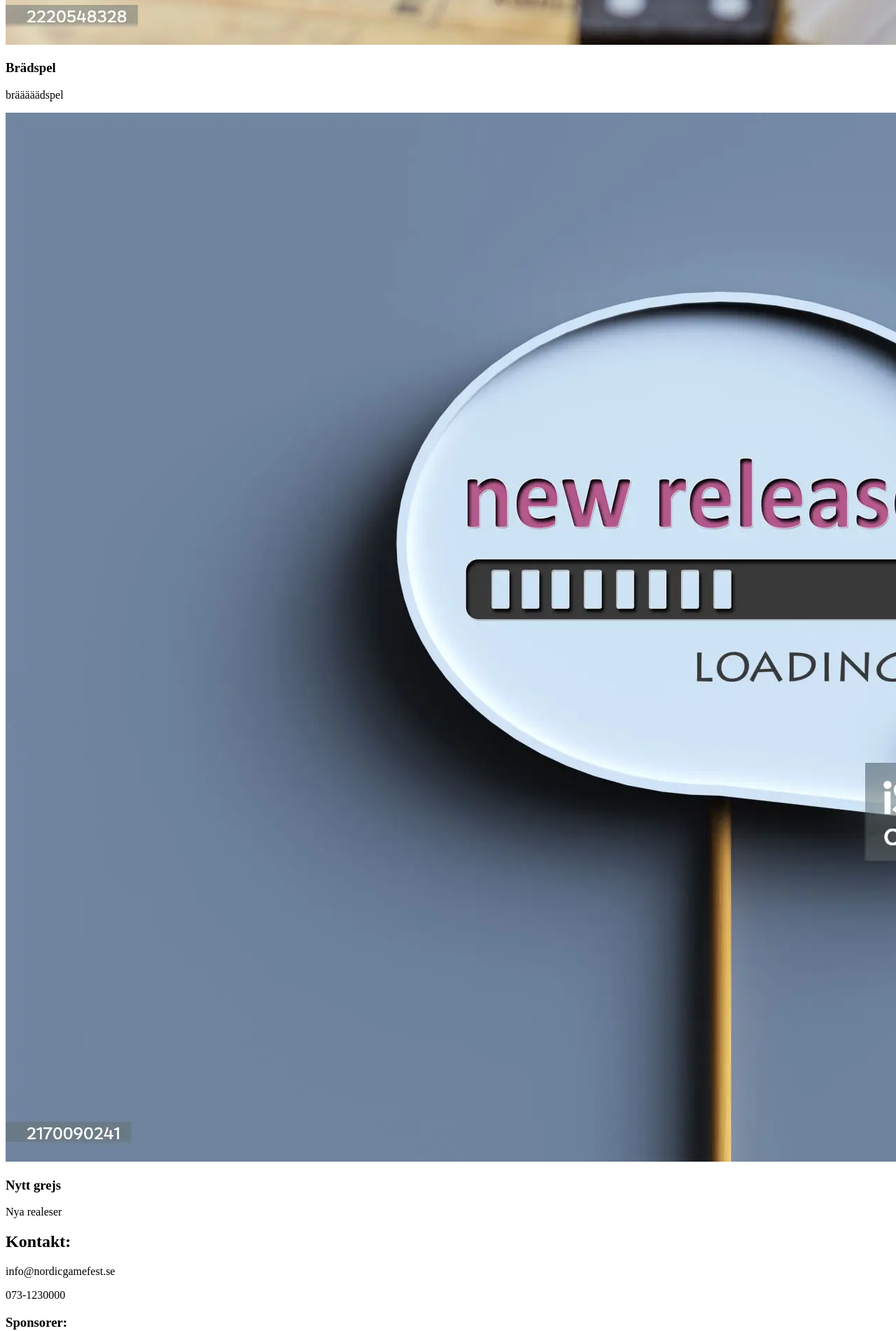
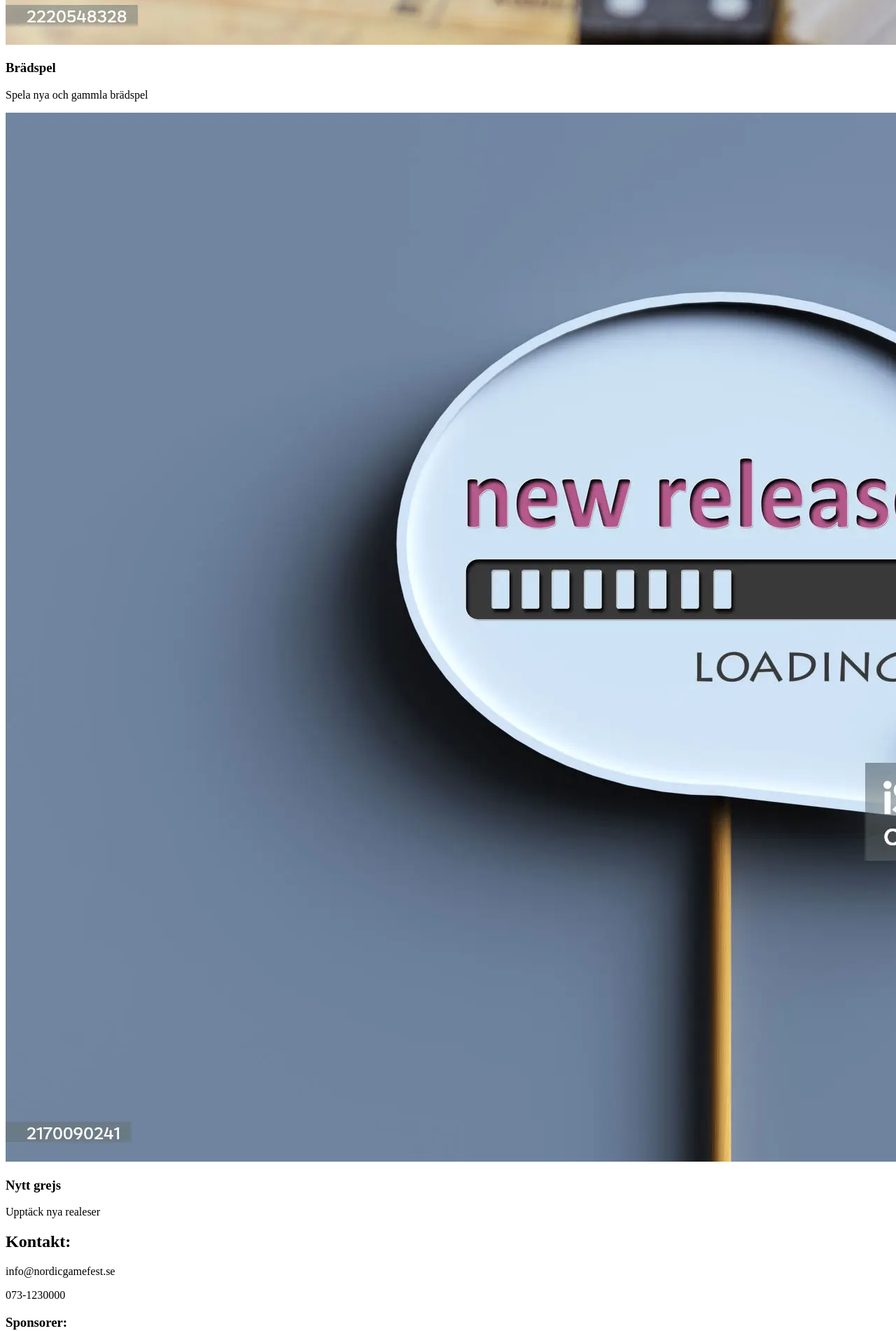
Before and after one commit to zachSternvad/examination_1, a plain HTML site: page index.html in a window 1280 px wide. Shown: the part 4580-6482 px from the top of the page at 70% size. Drawn offline with Linux system fonts and the light colour scheme.

Commit message:
HTML: Ändrade lite placeholder text på sidan och gjorde kommentarerna mer beskrivande

```diff
--- a/index.html
+++ b/index.html
@@ -11,7 +11,7 @@
 <body>
     <header>
         <nav>
-            <!-- länkar: #hero, #schedule, #highlights, #footer -->
+            <!-- Navigeringslänkar till sidans olika sektioner -->
             <a href="#hero">Hero</a>
             <a href="#schema">Schema</a>
             <a href="#highlights">Highlights</a>
@@ -22,7 +22,7 @@
     <main>
 
         <section id="hero">
-            <!-- h1, bild, datum/plats, kort beskrivning -->
+            <!-- Eventets namn, bild, datum, plats och beskrivning -->
             <h1>Nordic Game Fest</h1>
             <img src="./images/Logo.jpg" alt="en bild på mässans loga med texten Noridc Game Fest.">
             <h2>Plats: Säffles Obyggda Arena</h2>
@@ -34,7 +34,7 @@
 
         <section id="schema">
             <h2>Schema:</h2>
-            <!-- grid-container med schedule-items -->
+            <!-- Schema som kommer att byggas upp med CSS Grid -->
             <h3>Lördag</h3>
             <div class="schema">
                 <div>Tid</div>
@@ -84,7 +84,7 @@
 
         <section id="highlights">
             <h2>Höjdpunkter:</h2>
-            <!-- flex-container med kort -->
+            <!-- Aktivitetskort som kommer att placeras med Flexbox CSS -->
             <div class="kort">
                 <article>
                     <img src="./images/retro.png" alt="Retrospel">
@@ -95,13 +95,13 @@
                 <article>
                     <img src="./images/board.png" alt="Brädspel">
                     <h3>Brädspel</h3>
-                    <p>brääääädspel</p>
+                    <p>Spela nya och gammla brädspel</p>
                 </article>
 
                 <article>
                     <img src="./images/new.png" alt="Nya spel">
                     <h3>Nytt grejs</h3>
-                    <p>Nya realeser</p>
+                    <p>Upptäck nya realeser</p>
                 </article>
             </div>
         </section>
```
